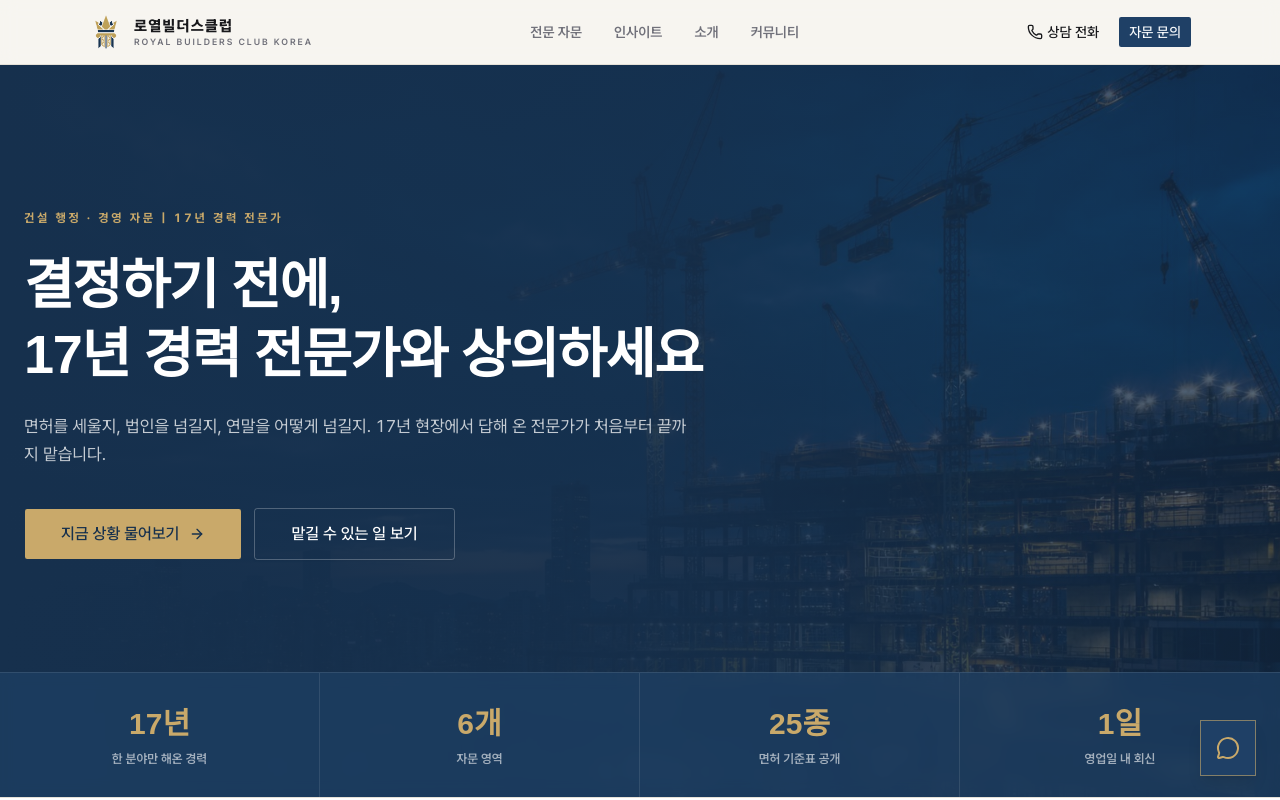
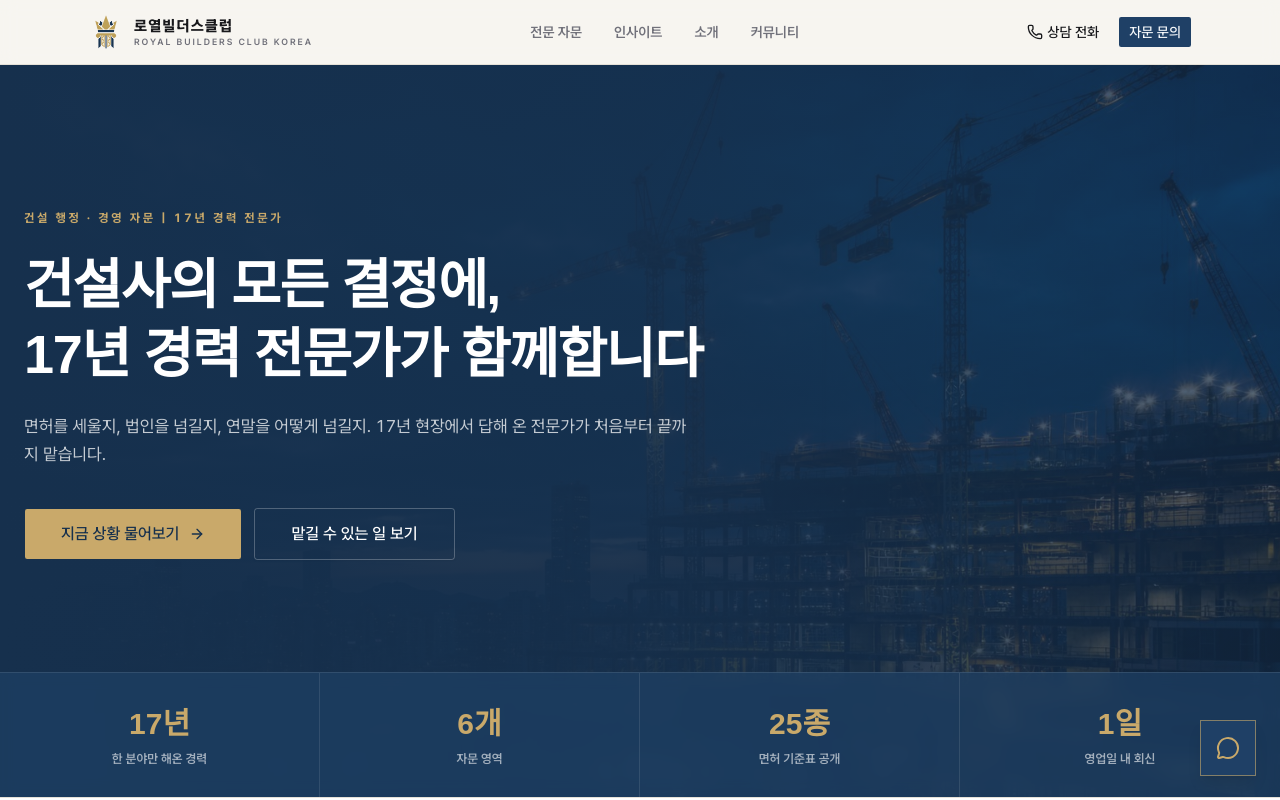
Before and after one commit to songchez/royal-builders-club, a Next.js app: page / in a window 1280 px wide. Shown: the top 800 px of the page. Built offline with nearby package versions, Linux system fonts and the light colour scheme.

Commit message:
Hero: restore original line with expert phrasing

```diff
--- a/app/page.tsx
+++ b/app/page.tsx
@@ -102,9 +102,9 @@ export default function Home() {
               건설 행정 · 경영 자문 | 17년 경력 전문가
             </p>
             <h1 className="anim-fade-up anim-delay-1 font-display mt-6 text-[34px] font-black leading-[1.28] tracking-tight md:text-[54px]">
-              결정하기 전에,
+              건설사의 모든 결정에,
               <br />
-              17년 경력 전문가와 상의하세요
+              17년 경력 전문가가 함께합니다
             </h1>
             <p className="anim-fade-up anim-delay-2 mt-6 max-w-2xl text-[15px] leading-relaxed text-white/75 md:text-[17px]">
               면허를 세울지, 법인을 넘길지, 연말을 어떻게 넘길지. 17년
```
